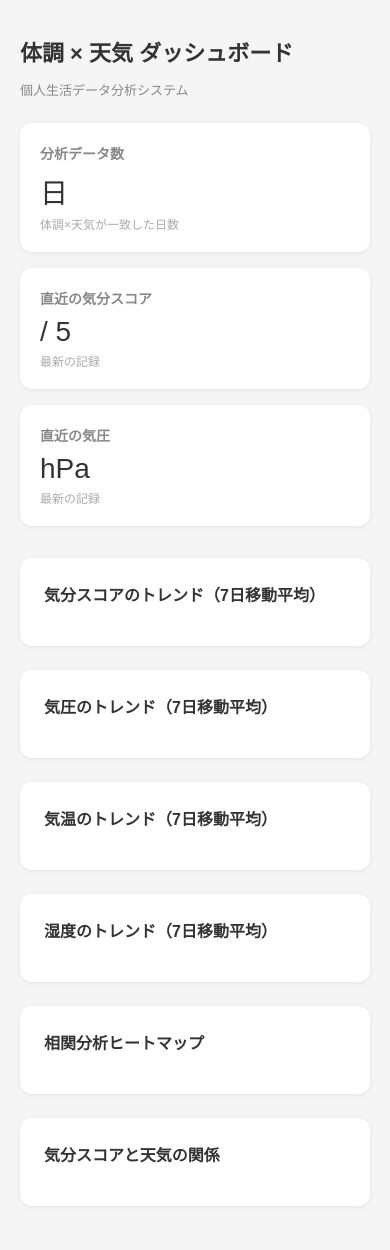
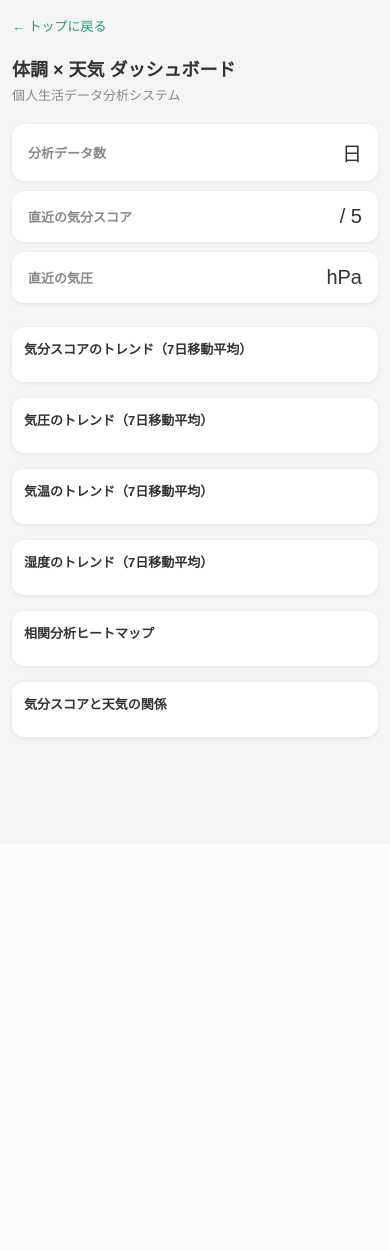
Before and after one commit to ks0227/health-weather-app, a Flask app: template templates/dashboard.html in a window 390 px wide. After the commit the page ends 739 px from the top, so only its background shows below. Run offline with Flask 3, Linux system fonts and the light colour scheme; the template is opened without the code that fills it, so the values that code supplies are empty; some libraries are stand-ins or nearby versions.

Commit message:
fix : スマホ対応

```diff
--- a/templates/dashboard.html
+++ b/templates/dashboard.html
@@ -6,81 +6,110 @@
     <title>体調×天気 ダッシュボード</title>
     <script src="https://cdn.plot.ly/plotly-latest.min.js"></script>
     <style>
+      * {
+        box-sizing: border-box;
+        margin: 0;
+        padding: 0;
+      }
+
       body {
         font-family: sans-serif;
         background: #f5f5f5;
-        margin: 0;
-        padding: 20px;
+        padding: 16px;
+        padding-bottom: 40px;
         color: #333;
       }
+
+      .nav {
+        margin-bottom: 16px;
+      }
+      .nav a {
+        color: #1d9e75;
+        text-decoration: none;
+        font-size: 13px;
+        display: inline-block;
+        padding: 4px 0;
+      }
+
       h1 {
-        font-size: 22px;
+        font-size: 20px;
         margin-bottom: 4px;
       }
       .subtitle {
         color: #888;
         font-size: 13px;
-        margin-bottom: 24px;
+        margin-bottom: 20px;
       }
+
+      /* サマリーカード */
       .cards {
         display: grid;
-        grid-template-columns: repeat(auto-fit, minmax(280px, 1fr));
-        gap: 16px;
-        margin-bottom: 32px;
+        grid-template-columns: repeat(3, 1fr);
+        gap: 12px;
+        margin-bottom: 24px;
       }
       .card {
         background: #fff;
         border-radius: 12px;
-        padding: 20px;
+        padding: 16px;
         box-shadow: 0 1px 4px rgba(0, 0, 0, 0.08);
       }
       .card h2 {
-        font-size: 14px;
+        font-size: 12px;
         color: #888;
-        margin: 0 0 8px;
+        margin-bottom: 8px;
       }
       .card .value {
-        font-size: 28px;
+        font-size: 22px;
         font-weight: 500;
       }
       .card .desc {
-        font-size: 12px;
+        font-size: 11px;
         color: #aaa;
         margin-top: 4px;
       }
+
+      /* チャートカード */
       .chart-card {
         background: #fff;
         border-radius: 12px;
-        padding: 24px;
+        padding: 16px;
         box-shadow: 0 1px 4px rgba(0, 0, 0, 0.08);
-        margin-bottom: 24px;
+        margin-bottom: 16px;
+        /* グラフがはみ出ないよう */
+        overflow: hidden;
       }
       .chart-card h2 {
-        font-size: 16px;
-        margin: 0 0 16px;
+        font-size: 14px;
+        margin-bottom: 12px;
       }
+
+      /* 相関サマリー */
       .corr-grid {
         display: grid;
-        grid-template-columns: repeat(auto-fit, minmax(200px, 1fr));
-        gap: 12px;
+        grid-template-columns: repeat(auto-fit, minmax(160px, 1fr));
+        gap: 10px;
       }
       .corr-item {
         border-radius: 8px;
-        padding: 14px 16px;
+        padding: 12px 14px;
         font-size: 13px;
       }
       .corr-item .label {
         color: #888;
         margin-bottom: 4px;
+        font-size: 12px;
       }
       .corr-item .r-value {
-        font-size: 22px;
+        font-size: 20px;
         font-weight: 500;
       }
       .corr-item .summary {
         font-size: 11px;
         margin-top: 6px;
+        line-height: 1.5;
       }
+
       .positive {
         background: #e8f5e9;
         color: #2e7d32;
@@ -93,19 +122,13 @@
         background: #f5f5f5;
         color: #777;
       }
-      .error-box {
-        background: #fff3e0;
-        border-radius: 12px;
-        padding: 24px;
-        color: #e65100;
-        font-size: 14px;
-      }
+
       .badge {
         display: inline-block;
         font-size: 10px;
-        padding: 2px 8px;
+        padding: 2px 6px;
         border-radius: 10px;
-        margin-left: 6px;
+        margin-left: 4px;
         vertical-align: middle;
         font-weight: normal;
       }
@@ -121,9 +144,63 @@
         background: #eeeeee;
         color: #9e9e9e;
       }
+
+      .error-box {
+        background: #fff3e0;
+        border-radius: 12px;
+        padding: 20px;
+        color: #e65100;
+        font-size: 14px;
+      }
+
+      /* スマホ対応 */
+      @media (max-width: 480px) {
+        body {
+          padding: 12px;
+          padding-bottom: 40px;
+        }
+        h1 {
+          font-size: 18px;
+        }
+
+        /* サマリーカードを縦積み */
+        .cards {
+          grid-template-columns: 1fr;
+          gap: 10px;
+        }
+        .card {
+          display: flex;
+          align-items: center;
+          justify-content: space-between;
+          padding: 14px 16px;
+        }
+        .card h2 {
+          margin-bottom: 0;
+          font-size: 13px;
+        }
+        .card .value {
+          font-size: 20px;
+        }
+        .card .desc {
+          display: none;
+        }
+
+        /* 相関グリッドを1列に */
+        .corr-grid {
+          grid-template-columns: 1fr;
+        }
+
+        .chart-card {
+          padding: 12px;
+        }
+        .chart-card h2 {
+          font-size: 13px;
+        }
+      }
     </style>
   </head>
   <body>
+    <div class="nav"><a href="/">← トップに戻る</a></div>
     <h1>体調 × 天気 ダッシュボード</h1>
     <p class="subtitle">個人生活データ分析システム</p>
 
@@ -135,19 +212,25 @@
     <!-- サマリーカード -->
     <div class="cards">
       <div class="card">
+        <div>
           <h2>分析データ数</h2>
-        <div class="value">{{ result.data_count }} 日</div>
           <div class="desc">体調×天気が一致した日数</div>
         </div>
+        <div class="value">{{ result.data_count }} 日</div>
+      </div>
       <div class="card">
+        <div>
           <h2>直近の気分スコア</h2>
-        <div class="value">{{ result.trend[-1].mood_score }} / 5</div>
           <div class="desc">最新の記録</div>
         </div>
+        <div class="value">{{ result.trend[-1].mood_score }} / 5</div>
+      </div>
       <div class="card">
+        <div>
           <h2>直近の気圧</h2>
+          <div class="desc">最新の記録</div>
+        </div>
         <div class="value">{{ result.trend[-1].pressure }} hPa</div>
-        <div class="desc">最新の記録</div>
       </div>
     </div>
 
@@ -209,12 +292,26 @@
     <script>
       const trend = {{ result.trend | tojson }};
 
-      // 共通レイアウト設定
+      // スマホ判定（グラフの余白を調整）
+      const isMobile = window.innerWidth <= 480;
+      const margin = isMobile
+        ? { t: 10, r: 10, b: 40, l: 40 }
+        : { t: 10, r: 20, b: 40, l: 50 };
+
       const commonLayout = {
-        margin: { t: 10, r: 20, b: 40, l: 50 },
-        legend: { orientation: "h", y: -0.25 },
+        margin,
+        legend:        { orientation: "h", y: -0.3 },
         plot_bgcolor:  "#fff",
         paper_bgcolor: "#fff",
+        // グラフ幅を親要素に合わせる
+        autosize: true,
+      };
+
+      const commonConfig = {
+        // スマホでのピンチズームを許可
+        scrollZoom: false,
+        responsive: true,
+        displayModeBar: false,  // ツールバーを非表示（スマホで邪魔になる）
       };
 
       // 気分スコア
@@ -223,22 +320,18 @@
           x: trend.map(d => d.date),
           y: trend.map(d => d.mood_score),
           name: "気分スコア（実測）",
-          type: "scatter",
-          mode: "markers",
+          type: "scatter", mode: "markers",
           marker: { color: "#a8d5c2", size: 6 },
         },
         {
           x: trend.map(d => d.date),
           y: trend.map(d => d.mood_7d),
           name: "7日移動平均",
-          type: "scatter",
-          mode: "lines",
+          type: "scatter", mode: "lines",
           line: { color: "#1d9e75", width: 2 },
         }
-      ], {
-        ...commonLayout,
-        yaxis: { title: "気分スコア", range: [0, 5.5] },
-      });
+      ], { ...commonLayout, yaxis: { title: "気分スコア", range: [0, 5.5] } },
+      commonConfig);
 
       // 気圧
       Plotly.newPlot("trend-pressure", [
@@ -246,22 +339,18 @@
           x: trend.map(d => d.date),
           y: trend.map(d => d.pressure),
           name: "気圧（実測）",
-          type: "scatter",
-          mode: "markers",
+          type: "scatter", mode: "markers",
           marker: { color: "#90caf9", size: 6 },
         },
         {
           x: trend.map(d => d.date),
           y: trend.map(d => d.pressure_7d),
           name: "7日移動平均",
-          type: "scatter",
-          mode: "lines",
+          type: "scatter", mode: "lines",
           line: { color: "#378add", width: 2 },
         }
-      ], {
-        ...commonLayout,
-        yaxis: { title: "気圧 (hPa)" },
-      });
+      ], { ...commonLayout, yaxis: { title: "気圧 (hPa)" } },
+      commonConfig);
 
       // 気温
       Plotly.newPlot("trend-temperature", [
@@ -269,22 +358,18 @@
           x: trend.map(d => d.date),
           y: trend.map(d => d.temperature),
           name: "気温（実測）",
-          type: "scatter",
-          mode: "markers",
+          type: "scatter", mode: "markers",
           marker: { color: "#ffcc80", size: 6 },
         },
         {
           x: trend.map(d => d.date),
           y: trend.map(d => d.temperature_7d),
           name: "7日移動平均",
-          type: "scatter",
-          mode: "lines",
+          type: "scatter", mode: "lines",
           line: { color: "#ef6c00", width: 2 },
         }
-      ], {
-        ...commonLayout,
-        yaxis: { title: "気温 (℃)" },
-      });
+      ], { ...commonLayout, yaxis: { title: "気温 (℃)" } },
+      commonConfig);
 
       // 湿度
       Plotly.newPlot("trend-humidity", [
@@ -292,24 +377,21 @@
           x: trend.map(d => d.date),
           y: trend.map(d => d.humidity),
           name: "湿度（実測）",
-          type: "scatter",
-          mode: "markers",
+          type: "scatter", mode: "markers",
           marker: { color: "#ce93d8", size: 6 },
         },
         {
           x: trend.map(d => d.date),
           y: trend.map(d => d.humidity_7d),
           name: "7日移動平均",
-          type: "scatter",
-          mode: "lines",
+          type: "scatter", mode: "lines",
           line: { color: "#7b1fa2", width: 2 },
         }
-      ], {
-        ...commonLayout,
-        yaxis: { title: "湿度 (%)", range: [0, 100] },
-      });
+      ], { ...commonLayout, yaxis: { title: "湿度 (%)", range: [0, 100] } },
+      commonConfig);
+
+      // ヒートマップ
       const corrList = {{ result.correlations | tojson }};
-
       const labelMap = {
         mood_score:  "気分スコア",
         sleep_hours: "睡眠時間",
@@ -317,10 +399,8 @@
         humidity:    "湿度",
         pressure:    "気圧"
       };
-
       const healthLabels  = [...new Set(corrList.map(d => d.health))];
       const weatherLabels = [...new Set(corrList.map(d => d.weather))];
-
       const zValues = healthLabels.map(h =>
         weatherLabels.map(w => {
           const item = corrList.find(d => d.health === h && d.weather === w);
@@ -339,16 +419,16 @@
           [0.5, "#f5f5f5"],
           [1,   "#2e7d32"]
         ],
-                zmin:         -1,
-                zmax:          1,
+        zmin: -1, zmax: 1,
         text:         zValues.map(row => row.map(v => v !== null ? v.toFixed(2) : "N/A")),
         texttemplate: "%{text}",
         showscale:    true,
       }], {
-                margin:        { t: 10, r: 20, b: 60, l: 80 },
-                plot_bgcolor:  "#fff",
-                paper_bgcolor: "#fff",
-              });
+        ...commonLayout,
+        margin: isMobile
+          ? { t: 10, r: 10, b: 80, l: 70 }
+          : { t: 10, r: 20, b: 60, l: 80 },
+      }, commonConfig);
     </script>
     {% endif %}
   </body>
```
Lines whose indentation alone changed are shown as unchanged.
